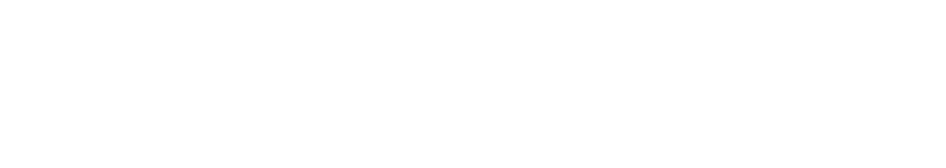
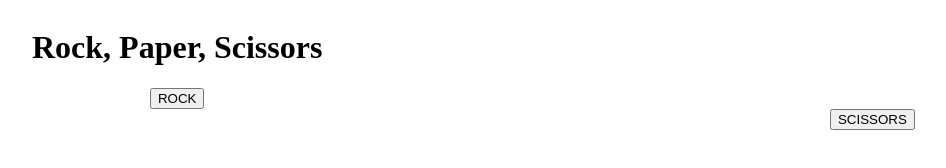
Before and after one commit to crobbo/rock-paper-scissors, a plain HTML site: page index.html in a window 1280 px wide. Shown: the whole page, without its empty margins (294-1240 px from the left). Drawn offline with Linux system fonts and the light colour scheme.

Commit message:
created grid template

```diff
--- a/index.html
+++ b/index.html
@@ -1,11 +1,25 @@
 <!DOCTYPE html>
 <html>
     <head>
-        <title></title>
+        <link rel="stylesheet" type="text/css" href="styles.css">
+
+        <title>Rock, Paper, Scissors</title>
+
 
     </head>
 
     <body>
+        <div class="page-container">
+
+            <h1 class="page-title">Rock, Paper, Scissors</h1>
+            <button class="button" id="btn-rock">ROCK</button>
+            <button class="button" id="btn-paper">PAPER</button>
+            <button class="button" id="btn-scissors">SCISSORS</button>
+
+
+        </div>
+
+
         <script>
             function computerPlay() {
                 switch (true) {
@@ -84,12 +98,13 @@
             let compScore = 0;
 
             function game(){
+                playRound();
 
-                for (var i = 0; i < 5; i++) {
-                    playRound();
+                // for (var i = 0; i < 5; i++) {
+                //     playRound();
 
 
-                }
+                // }
 
 
 
--- a/styles.css
+++ b/styles.css
@@ -0,0 +1,32 @@
+.page-container {
+    display: grid;
+    grid-template-columns: 200px 200px auto 200px 200px;
+    grid-template-rows: auto;
+    grid-template-areas:
+         "header header header header header"
+         ". button1 button1 button1 ."
+         "footer footer footer footer footer" ;
+    justify-items: center;
+}
+
+
+
+.page-title {
+    grid-area: header;
+    justify-self: center;
+}
+
+#btn-rock {
+    grid-area: button1;
+    justify-self: center;
+}
+
+#btn-paper {
+    grid-area: button2;
+    justify-self: center;
+}
+
+#btn-scissors {
+    grid-area: button3;
+    justify-self: center;
+}
```
